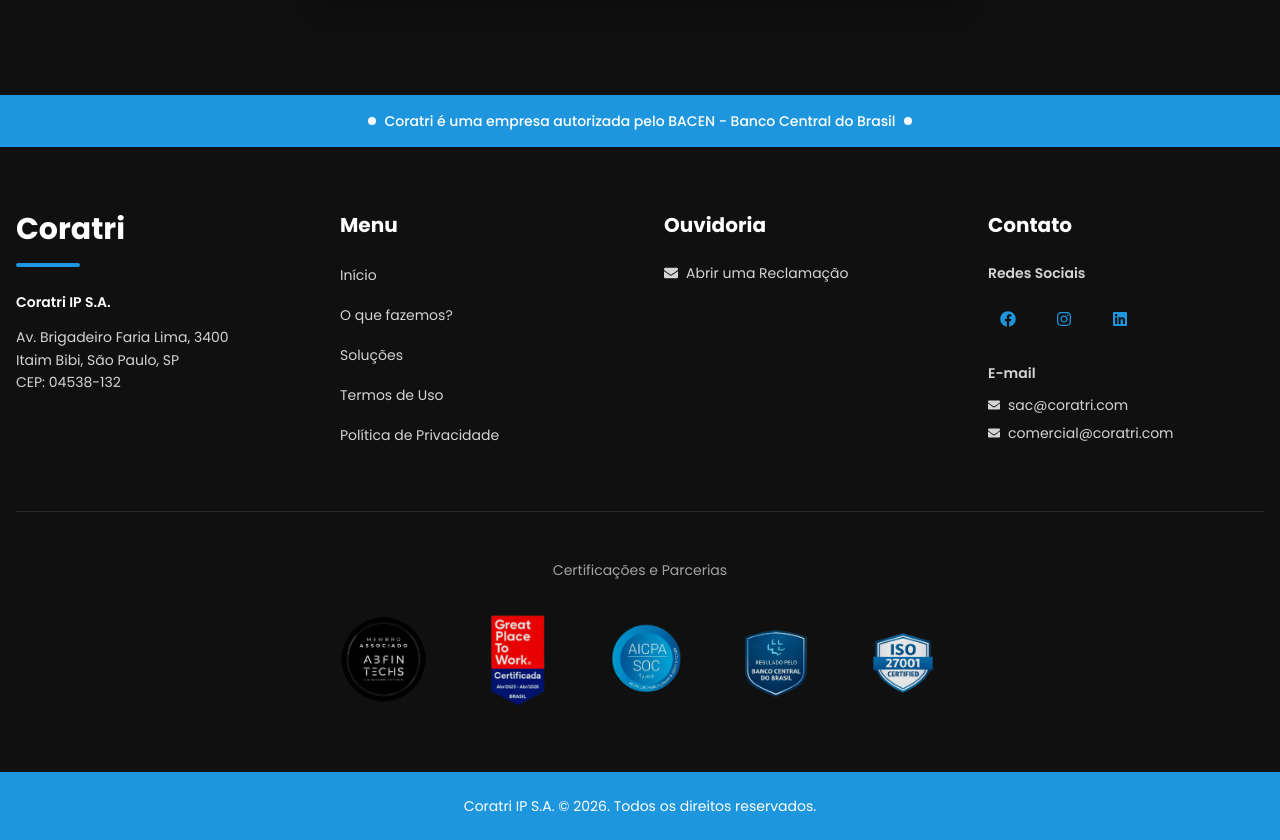
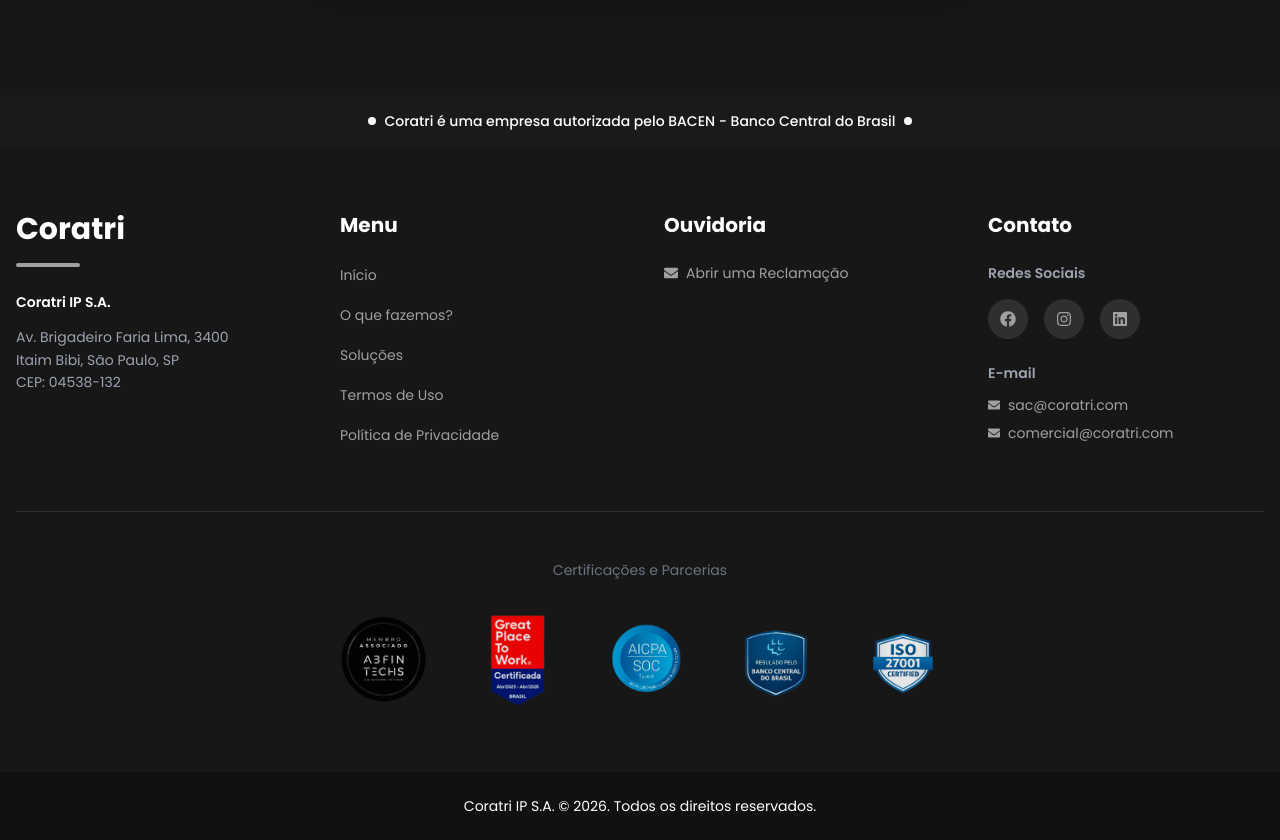
Before and after one commit to orizonpaybr/orizon-lp, a Next.js app: page /ouvidoria in a window 1280 px wide. Shown: the part 1289-2129 px from the top of the page. Built offline with nearby package versions, Linux system fonts and the light colour scheme; no server answers.

Commit message:
chore: re-brading UI/cores

```diff
--- a/app/globals.css
+++ b/app/globals.css
@@ -3,28 +3,28 @@
 @tailwind utilities;
 
 :root {
-  --background: #101010;
+  --background: #171717;
   --foreground: #ffffff;
-  --surface: #181818;
-  --surface-alt: #222222;
-  --muted: #a3a3a3;
-  --muted-foreground: #d4d4d4;
-  --border: #2e2e2e;
-  --inverse: #ffffff;
-  --primary: #1e96de;
-  --primary-hover: #1789cc;
-  --primary-light: #43ace9;
-  --secondary: #0062bc;
-  --secondary-light: #1e96de;
-  --accent: #1e96de;
-  --accent-hover: #0062bc;
-  --accent-start: #00153a;
-  --accent-end: #0062bc;
-  --dark: #101010;
-  --dark-alt: #0b0b0b;
-  --card: #181818;
-  --gray-light: #121212;
-  --gray-lighter: #1b1b1b;
+  --surface: #202020;
+  --surface-alt: #272727;
+  --muted: #a0a0a0;
+  --muted-foreground: #c0c0c0;
+  --border: #2a2a2a;
+  --inverse: #171717;
+  --primary: #ffffff;
+  --primary-hover: #e0e0e0;
+  --primary-light: #c0c0c0;
+  --secondary: #a0a0a0;
+  --secondary-light: #c0c0c0;
+  --accent: #a0a0a0;
+  --accent-hover: #c0c0c0;
+  --accent-start: #171717;
+  --accent-end: #202020;
+  --dark: #171717;
+  --dark-alt: #111111;
+  --card: #202020;
+  --gray-light: #202020;
+  --gray-lighter: #272727;
 }
 
 
@@ -32,6 +32,7 @@
 
 html {
   overflow-x: hidden;
+  background-color: #171717;
 }
 
 body {
--- a/app/layout.tsx
+++ b/app/layout.tsx
@@ -42,8 +42,9 @@ export default function RootLayout({
           toastOptions={{
             duration: 4000,
             style: {
-              background: '#363636',
+              background: '#1a1a1a',
               color: '#fff',
+              border: '1px solid #2a2a2a',
             },
             success: {
               duration: 3000,
--- a/components/layout/footer.tsx
+++ b/components/layout/footer.tsx
@@ -64,16 +64,16 @@ export function Footer() {
   }, [])
 
   return (
-    <footer className="bg-dark text-foreground relative overflow-hidden">
-      <div className="bg-accent py-4 relative z-10">
+    <footer className="bg-[#171717] text-white relative overflow-hidden">
+      <div className="bg-[#1a1a1a] py-4 relative z-10">
         <Container>
           <div className="flex items-center justify-center gap-2">
-            <div className="w-2 h-2 bg-inverse rounded-full animate-pulse"></div>
-            <p className="text-center text-sm font-medium">
+            <div className="w-2 h-2 bg-white rounded-full animate-pulse"></div>
+            <p className="text-center text-sm font-medium text-white">
               Coratri é uma empresa autorizada pelo BACEN - Banco Central do
               Brasil
             </p>
-            <div className="w-2 h-2 bg-inverse rounded-full animate-pulse"></div>
+            <div className="w-2 h-2 bg-white rounded-full animate-pulse"></div>
           </div>
         </Container>
       </div>
@@ -83,16 +83,16 @@ export function Footer() {
           <div className="grid grid-cols-1 md:grid-cols-2 lg:grid-cols-4 gap-12">
             <div className="lg:col-span-1">
               <div className="mb-6">
-                <h3 className="text-3xl font-bold mb-4 text-foreground">Coratri</h3>
-                <div className="w-16 h-1 bg-accent rounded-full mb-6"></div>
+                <h3 className="text-3xl font-bold mb-4 text-white">Coratri</h3>
+                <div className="w-16 h-1 bg-[#a0a0a0] rounded-full mb-6"></div>
               </div>
               <div className="space-y-3">
-                <p className="text-sm text-muted-foreground leading-relaxed">
-                  <span className="font-semibold text-foreground">
+                <p className="text-sm text-gray-400 leading-relaxed">
+                  <span className="font-semibold text-white">
                     Coratri IP S.A.
                   </span>
                 </p>
-                <p className="text-sm text-muted-foreground leading-relaxed">
+                <p className="text-sm text-gray-400 leading-relaxed">
                   Av. Brigadeiro Faria Lima, 3400
                   <br />
                   Itaim Bibi, São Paulo, SP
@@ -103,12 +103,12 @@ export function Footer() {
             </div>
 
             <div>
-              <h4 className="text-xl font-bold mb-6 text-foreground">Menu</h4>
+              <h4 className="text-xl font-bold mb-6 text-white">Menu</h4>
               <ul className="space-y-4">
                 <li>
                   <Link
                     href="#inicio"
-                    className="text-sm text-muted-foreground hover:text-accent transition-all duration-300 hover:translate-x-1 inline-block"
+                    className="text-sm text-[#a0a0a0] hover:text-white transition-all duration-300 hover:translate-x-1 inline-block"
                   >
                     Início
                   </Link>
@@ -116,7 +116,7 @@ export function Footer() {
                 <li>
                   <Link
                     href="#o-que-fazemos"
-                    className="text-sm text-muted-foreground hover:text-accent transition-all duration-300 hover:translate-x-1 inline-block"
+                    className="text-sm text-[#a0a0a0] hover:text-white transition-all duration-300 hover:translate-x-1 inline-block"
                   >
                     O que fazemos?
                   </Link>
@@ -124,7 +124,7 @@ export function Footer() {
                 <li>
                   <Link
                     href="#solucoes"
-                    className="text-sm text-muted-foreground hover:text-accent transition-all duration-300 hover:translate-x-1 inline-block"
+                    className="text-sm text-[#a0a0a0] hover:text-white transition-all duration-300 hover:translate-x-1 inline-block"
                   >
                     Soluções
                   </Link>
@@ -132,7 +132,7 @@ export function Footer() {
                 <li>
                   <Link
                     href="/termos"
-                    className="text-sm text-muted-foreground hover:text-accent transition-all duration-300 hover:translate-x-1 inline-block"
+                    className="text-sm text-[#a0a0a0] hover:text-white transition-all duration-300 hover:translate-x-1 inline-block"
                   >
                     Termos de Uso
                   </Link>
@@ -140,7 +140,7 @@ export function Footer() {
                 <li>
                   <Link
                     href="/privacidade"
-                    className="text-sm text-muted-foreground hover:text-accent transition-all duration-300 hover:translate-x-1 inline-block"
+                    className="text-sm text-[#a0a0a0] hover:text-white transition-all duration-300 hover:translate-x-1 inline-block"
                   >
                     Política de Privacidade
                   </Link>
@@ -149,11 +149,11 @@ export function Footer() {
             </div>
 
             <div>
-              <h4 className="text-xl font-bold mb-6 text-foreground">Ouvidoria</h4>
+              <h4 className="text-xl font-bold mb-6 text-white">Ouvidoria</h4>
               <div className="space-y-4">
                 <Link
                   href="/ouvidoria"
-                  className="inline-flex items-center gap-2 text-sm text-muted-foreground hover:text-accent transition-all duration-300 group"
+                  className="inline-flex items-center gap-2 text-sm text-[#a0a0a0] hover:text-white transition-all duration-300 group"
                 >
                   <FaEnvelope className="group-hover:scale-110 transition-transform" />
                   Abrir uma Reclamação
@@ -173,10 +173,10 @@ export function Footer() {
             </div>
 
             <div>
-              <h4 className="text-xl font-bold mb-6 text-foreground">Contato</h4>
+              <h4 className="text-xl font-bold mb-6 text-white">Contato</h4>
               <div className="space-y-6">
                 <div>
-                  <h5 className="text-sm font-semibold mb-4 text-muted-foreground">
+                  <h5 className="text-sm font-semibold mb-4 text-gray-400">
                     Redes Sociais
                   </h5>
                   <div className="flex gap-4">
@@ -184,47 +184,47 @@ export function Footer() {
                       href="https://www.facebook.com/share/1CDfSMrny5/?mibextid=wwXIfr"
                       target="_blank"
                       rel="noopener noreferrer"
-                      className="w-10 h-10 bg-primary/20 rounded-full flex items-center justify-center hover:bg-accent hover:scale-110 transition-all duration-300 group"
+                      className="w-10 h-10 bg-white/10 rounded-full flex items-center justify-center hover:bg-[#a0a0a0] hover:scale-110 transition-all duration-300 group"
                       aria-label="Facebook"
                     >
-                      <FaFacebook className="text-primary group-hover:text-white" />
+                      <FaFacebook className="text-[#a0a0a0] group-hover:text-[#171717]" />
                     </a>
                     <a
                       href="https://www.instagram.com/coratri.inc?igsh=MW1iMjNxd3k1bHE2NA%3D%3D&utm_source=qr"
                       target="_blank"
                       rel="noopener noreferrer"
-                      className="w-10 h-10 bg-primary/20 rounded-full flex items-center justify-center hover:bg-accent hover:scale-110 transition-all duration-300 group"
+                      className="w-10 h-10 bg-white/10 rounded-full flex items-center justify-center hover:bg-[#a0a0a0] hover:scale-110 transition-all duration-300 group"
                       aria-label="Instagram"
                     >
-                      <FaInstagram className="text-primary group-hover:text-white" />
+                      <FaInstagram className="text-[#a0a0a0] group-hover:text-[#171717]" />
                     </a>
                     <a
                       href="https://www.linkedin.com/company/orizon-pay-instituicao-de-pagamento-ltda/?viewAsMember=true"
                       target="_blank"
                       rel="noopener noreferrer"
-                      className="w-10 h-10 bg-primary/20 rounded-full flex items-center justify-center hover:bg-accent hover:scale-110 transition-all duration-300 group"
+                      className="w-10 h-10 bg-white/10 rounded-full flex items-center justify-center hover:bg-[#a0a0a0] hover:scale-110 transition-all duration-300 group"
                       aria-label="LinkedIn"
                     >
-                      <FaLinkedin className="text-primary group-hover:text-white" />
+                      <FaLinkedin className="text-[#a0a0a0] group-hover:text-[#171717]" />
                     </a>
                   </div>
                 </div>
 
                 <div>
-                  <h5 className="text-sm font-semibold mb-3 text-muted-foreground">
+                  <h5 className="text-sm font-semibold mb-3 text-gray-400">
                     E-mail
                   </h5>
                   <div className="space-y-2">
                     <a
                       href="mailto:Sac@coratri.com"
-                      className="flex items-center gap-2 text-sm text-muted-foreground hover:text-accent transition-colors group"
+                      className="flex items-center gap-2 text-sm text-[#a0a0a0] hover:text-white transition-colors group"
                     >
                       <FaEnvelope className="text-xs group-hover:scale-110 transition-transform" />
                       sac@coratri.com
                     </a>
                     <a
                       href="mailto:Comercial@coratri.com"
-                      className="flex items-center gap-2 text-sm text-muted-foreground hover:text-accent transition-colors group"
+                      className="flex items-center gap-2 text-sm text-[#a0a0a0] hover:text-white transition-colors group"
                     >
                       <FaEnvelope className="text-xs group-hover:scale-110 transition-transform" />
                       comercial@coratri.com
@@ -236,7 +236,7 @@ export function Footer() {
           </div>
 
           <div className="mt-16 pt-12 border-t border-white/10">
-            <p className="text-sm text-muted text-center mb-8">
+            <p className="text-sm text-gray-500 text-center mb-8">
               Certificações e Parcerias
             </p>
             <div className="flex flex-wrap items-center justify-center gap-8 md:gap-12">
@@ -263,10 +263,10 @@ export function Footer() {
         </Container>
       </div>
 
-      <div className="bg-primary py-6 relative z-10">
+      <div className="bg-[#111111] py-6 relative z-10">
         <Container>
           <div className="flex items-center justify-center">
-            <p className="text-sm text-foreground text-center">
+            <p className="text-sm text-white text-center">
               Coratri IP S.A. © {new Date().getFullYear()}. Todos os direitos
               reservados.
             </p>
--- a/components/layout/header.tsx
+++ b/components/layout/header.tsx
@@ -45,18 +45,18 @@ export function Header() {
   }
 
   return (
-    <header className="fixed top-0 left-0 right-0 z-50 bg-neutral-100/95 border-b border-neutral-200/80 backdrop-blur-md">
+    <header className="fixed top-0 left-0 right-0 z-50 bg-[#171717]/95 border-b border-white/10 backdrop-blur-md">
       <Container>
         <div className="flex items-center justify-between h-20">
           {/* Logo */}
           <Link href="/" className="flex items-center">
             <Image
-              src="/Logo - Preto.png"
+              src="/Logo - Branco.png"
               alt="Coratri"
               width={420}
               height={150}
               priority
-              className="object-contain h-8 sm:h-9 md:h-10 lg:h-11 w-auto"
+              className="object-contain h-9 sm:h-10 md:h-11 lg:h-12 w-auto"
             />
           </Link>
 
@@ -66,7 +66,7 @@ export function Header() {
                 key={item.href}
                 href={getHref(item.href)}
                 onClick={(e) => handleSectionClick(e, item.href)}
-                className="text-gray-800 hover:text-primary transition-colors font-medium"
+                className="text-[#c0c0c0] hover:text-white transition-colors font-medium"
               >
                 {item.label}
               </Link>
@@ -86,7 +86,7 @@ export function Header() {
           </div>
 
           <button
-            className="lg:hidden text-gray-800 p-2"
+            className="lg:hidden text-white p-2"
             onClick={() => setIsMenuOpen(!isMenuOpen)}
             aria-label="Toggle menu"
           >
@@ -95,7 +95,7 @@ export function Header() {
         </div>
 
         {isMenuOpen && (
-          <nav className="lg:hidden py-4 border-t border-neutral-200/80">
+          <nav className="lg:hidden py-4 border-t border-white/10">
             <div className="flex flex-col gap-4">
               {navItems.map((item) => (
                 <Link
@@ -105,7 +105,7 @@ export function Header() {
                     handleSectionClick(e, item.href)
                     setIsMenuOpen(false)
                   }}
-                  className="text-gray-800 hover:text-primary transition-colors font-medium py-2"
+                  className="text-[#c0c0c0] hover:text-white transition-colors font-medium py-2"
                 >
                   {item.label}
                 </Link>
--- a/components/sections/contact-section.tsx
+++ b/components/sections/contact-section.tsx
@@ -4,7 +4,6 @@ import { useState } from 'react'
 import { useForm, Controller } from 'react-hook-form'
 import { zodResolver } from '@hookform/resolvers/zod'
 import { motion } from 'framer-motion'
-import Image from 'next/image'
 import toast from 'react-hot-toast'
 import { Container } from '../ui/container'
 import { Section } from '../ui/section'
@@ -68,16 +67,6 @@ export function ContactSection() {
       id="contato"
       className="py-10 md:py-20 bg-background relative overflow-hidden"
     >
-      <div className="absolute inset-0 w-full h-full hidden md:block">
-        <Image
-          src="/images/form-bg3.png"
-          alt="Ilustração de formulário"
-          fill
-          className="object-contain object-left"
-        />
-        <div className="absolute inset-0 bg-dark/70 md:bg-dark/60"></div>
-      </div>
-
       <Container className="relative z-10">
         <div className="grid grid-cols-1 lg:grid-cols-2 gap-12 items-start min-h-[500px]">
           <motion.div
--- a/components/sections/features-section.tsx
+++ b/components/sections/features-section.tsx
@@ -37,7 +37,7 @@ export function FeaturesSection() {
   return (
     <Section
       id="o-que-fazemos"
-      className="py-10 md:py-20 bg-gradient-to-br from-accent-start to-accent-end"
+      className="py-10 md:py-20 bg-background"
     >
       <Container>
         <div className="grid grid-cols-1 lg:grid-cols-5 gap-8 items-start">
@@ -48,10 +48,10 @@ export function FeaturesSection() {
             transition={{ duration: 0.6 }}
             className="lg:col-span-2"
           >
-            <h2 className="text-3xl md:text-4xl font-bold text-foreground mb-4">
+            <h2 className="text-3xl md:text-4xl font-bold text-white mb-4">
               O que fazemos?
             </h2>
-            <p className="text-muted-foreground text-lg">
+            <p className="text-[#c0c0c0] text-lg">
               Conectamos sua empresa ao que há de mais moderno em pagamentos:
             </p>
           </motion.div>
@@ -64,13 +64,13 @@ export function FeaturesSection() {
                 whileInView={{ opacity: 1, y: 0 }}
                 viewport={{ once: true }}
                 transition={{ duration: 0.5, delay: index * 0.1 }}
-                className="bg-surface rounded-xl p-6 border border-border shadow-lg hover:shadow-xl transition-shadow"
+                className="bg-[#1a1a1a] rounded-xl p-6 border border-[#2a2a2a] shadow-lg hover:bg-[#222222] transition-all"
               >
-                <div className="text-accent mb-4">{feature.icon}</div>
-                <h3 className="text-xl font-bold text-foreground mb-2">
+                <div className="text-[#a0a0a0] mb-4">{feature.icon}</div>
+                <h3 className="text-xl font-bold text-white mb-2">
                   {feature.title}
                 </h3>
-                <p className="text-muted">{feature.description}</p>
+                <p className="text-[#c0c0c0]">{feature.description}</p>
               </motion.div>
             ))}
           </div>
--- a/components/sections/hero-section.tsx
+++ b/components/sections/hero-section.tsx
@@ -7,7 +7,7 @@ import { Section } from '../ui/section'
 
 export function HeroSection() {
   return (
-    <Section id="inicio" className="pt-32 bg-neutral-100 min-h-[600px]">
+    <Section id="inicio" className="pt-32 bg-background min-h-[600px]">
       <Container>
         <div className="grid grid-cols-1 lg:grid-cols-2 gap-16 items-center">
           <motion.div
@@ -16,26 +16,26 @@ export function HeroSection() {
             transition={{ duration: 0.6 }}
             className="overflow-hidden"
           >
-            <h1 className="text-4xl md:text-5xl lg:text-6xl font-bold text-gray-900 mb-12">
+            <h1 className="text-4xl md:text-5xl lg:text-6xl font-bold text-white mb-12">
               A Infraestrutura que move o{' '}
-              <span className="text-accent">futuro</span> dos pagamentos.
+              <span className="text-[#a0a0a0]">futuro</span> dos pagamentos.
             </h1>
 
-            <div className="space-y-4 text-lg text-gray-700 mb-8">
+            <div className="space-y-4 text-lg text-[#c0c0c0] mb-8">
               <p>
                 Seja no PIX, no cartão ou no link de pagamento, a{' '}
-                <strong className="text-primary">Coratri</strong> é a solução
+                <strong className="text-white">Coratri</strong> é a solução
                 que faz seu dinheiro girar mais rápido e com mais segurança.
               </p>
               <p>
-                <strong className="text-gray-900">
+                <strong className="text-white">
                   R$ 8,9 bilhões transacionados
                 </strong>{' '}
                 por milhares de clientes que confiam na nossa infraestrutura.
               </p>
             </div>
 
-            <p className="text-2xl font-semibold text-gray-900">
+            <p className="text-2xl font-semibold text-white">
               Agora é a sua vez de crescer!
             </p>
           </motion.div>
--- a/components/sections/payment-link-section.tsx
+++ b/components/sections/payment-link-section.tsx
@@ -16,7 +16,7 @@ const benefits = [
 
 export function PaymentLinkSection() {
   return (
-    <Section className="py-10 md:py-20 bg-gradient-to-br from-accent-start to-accent-end">
+    <Section className="py-10 md:py-20 bg-background">
       <Container>
         <div className="grid grid-cols-1 lg:grid-cols-2 gap-16 items-center">
           {/* Content */}
@@ -27,7 +27,7 @@ export function PaymentLinkSection() {
             transition={{ duration: 0.6 }}
             className="overflow-hidden"
           >
-            <h2 className="text-3xl md:text-4xl lg:text-5xl font-bold text-foreground mb-6">
+            <h2 className="text-3xl md:text-4xl lg:text-5xl font-bold text-white mb-6">
               Link de Pagamento: Vendeu? Recebeu!
             </h2>
 
@@ -35,17 +35,17 @@ export function PaymentLinkSection() {
               {benefits.map((benefit, index) => (
                 <li key={index} className="flex items-start gap-3">
                   <HiCheckCircle
-                    className="text-primary flex-shrink-0 mt-1"
+                    className="text-[#a0a0a0] flex-shrink-0 mt-1"
                     size={24}
                   />
-                  <span className="text-muted-foreground text-lg">
+                  <span className="text-[#c0c0c0] text-lg">
                     {benefit}
                   </span>
                 </li>
               ))}
             </ul>
 
-            <p className="text-xl font-semibold text-foreground mb-6">
+            <p className="text-xl font-semibold text-white mb-6">
               Fature mais sem limites. Comece agora!
             </p>
 
```
Also changed, not shown: components/sections/stats-section.tsx (+10 -10 lines).
